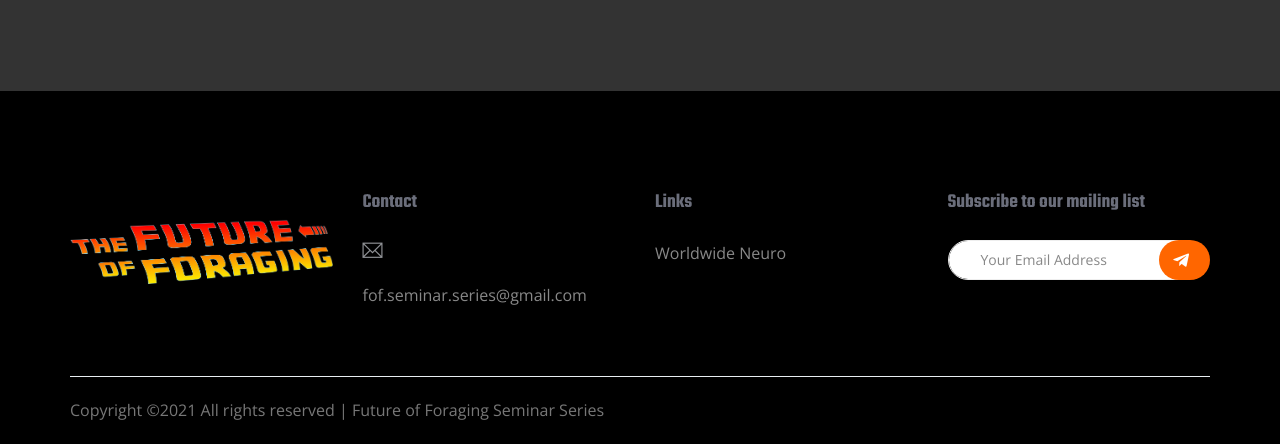
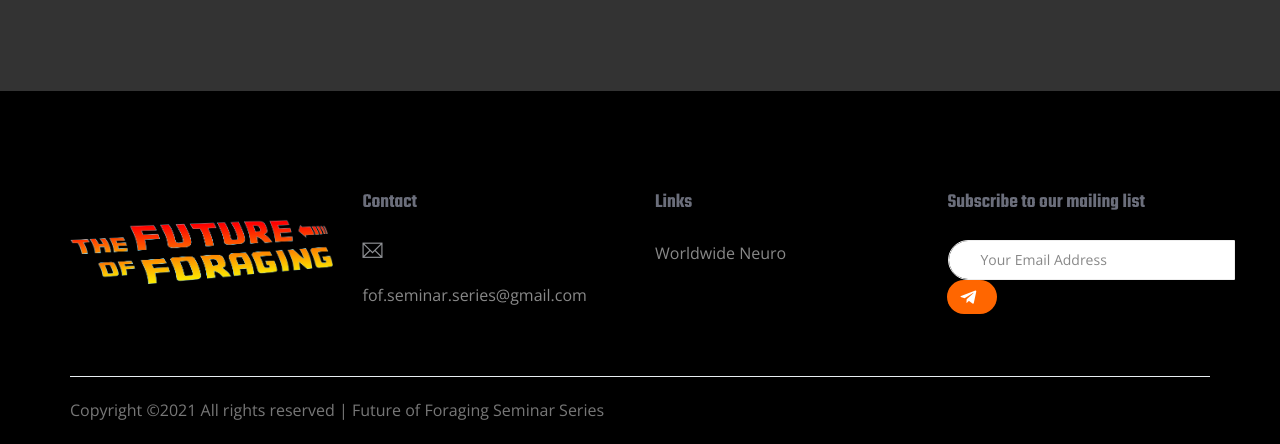
Before and after one commit to future-of-foraging-seminars/future-of-foraging-seminars.github.io, a PHP site: page /about.html in a window 1280 px wide. Shown: the part 2951-3395 px from the top of the page. Run offline with PHP 8.4, Linux system fonts and the light colour scheme.

Commit message:
Update style.css

```diff
--- a/css/style.css
+++ b/css/style.css
@@ -3748,7 +3748,7 @@ h6 {
   .footer-area .single-footer-widget input {
     height: 40px;
     border: 1px solid #eeeeee;
-    width: 67% !important;
+    width: 120% !important;
     font-weight: 400;
     padding-left: 20px;
     border-radius: 0;
```
